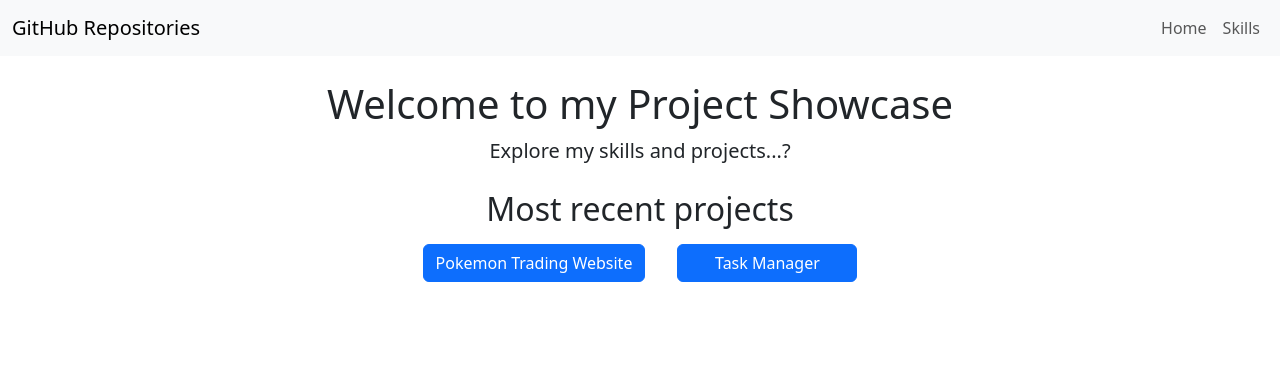
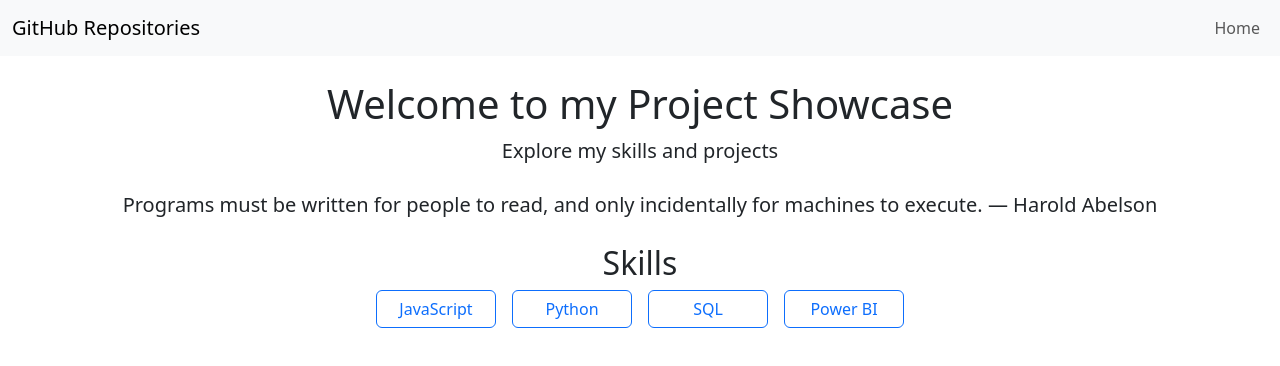
Before and after one commit to Bkedl/bkedl-hub, a React (Create React App) app: page / in a window 1280 px wide. Shown: the top 366 px of the page. Built offline with nearby package versions, Linux system fonts and the light colour scheme.

Commit message:
Added Quote to Homepage & Refactored skills section to be on homepage

```diff
--- a/src/App.js
+++ b/src/App.js
@@ -24,8 +24,10 @@ function App() {
 
           <div className="collapse navbar-collapse" id="navbarNav">
             <ul className="navbar-nav ms-auto">
-              <li className="nav-item"><Link className="nav-link" to="/">Home</Link></li>
-              <li className="nav-item"><Link className="nav-link" to="/Skills">Skills</Link></li>
+              <ul className="navbar-nav ms-auto">
+  <li className="nav-item"><Link className="nav-link" to="/">Home</Link></li>
+  {/* <li className="nav-item"><Link className="nav-link" to="/skills">Skills</Link></li> */}
+</ul>
             </ul>
           </div>
         </div>
@@ -34,7 +36,7 @@ function App() {
       <div className="container mt-4">
         <Routes>
           <Route path="/" element={<Home />} />
-          <Route path="/skills" element={<List />} />
+          {/* <Route path="/skills" element={<List />} /> */}
           <Route path="/skills/:skillName" element={<Details />} />
         </Routes>
       </div>
--- a/src/Home.js
+++ b/src/Home.js
@@ -1,22 +1,34 @@
 import React from 'react';
 import { Link } from 'react-router-dom';
-import { projects } from './data';
+import { skills } from './data';
+import QuoteRotator from './QuoteRotator';
 
 function Home() {
   return (
     <div className="text-center">
       <h1>Welcome to my Project Showcase</h1>
-      <p className="lead mb-4">Explore my skills and projects...?</p>
+      <p className="lead mb-4">Explore my skills and projects</p>
 
-{/* Unsure how to implement part below, will keep as placeholder for now */}
-      <h2>Most recent projects</h2>
-      <div className="d-flex flex-wrap justify-content-center gap-3">
-        {Object.entries(projects).map(([key, project]) => (
-          <Link key={key} to={`/skills/javascript`} className="btn btn-primary m-2" style={{ minWidth: '180px' }}>
-            {project.title}
-          </Link>
-        ))}
-      </div>
+      {/* Quote rotator */}
+      <QuoteRotator />
+
+      {/* Skills Section */}
+      <section>
+        <h2>Skills</h2>
+        <div className="d-flex flex-wrap gap-3 justify-content-center">
+          {skills.map(skill => (
+            <Link
+              key={skill.name}
+              to={`/skills/${skill.name.toLowerCase()}`}
+              className="btn btn-outline-primary"
+              style={{ minWidth: '120px', textAlign: 'center' }}
+              title={skill.description}
+            >
+              {skill.name}
+            </Link>
+          ))}
+        </div>
+      </section>
     </div>
   );
 }
--- /dev/null
+++ b/src/QuoteRotator.js
@@ -0,0 +1,22 @@
+import React, { useEffect, useState } from 'react';
+import quotes from './quotes';
+
+function QuoteRotator() {
+  const [index, setIndex] = useState(0);
+
+  useEffect(() => {
+    const interval = setInterval(() => {
+      setIndex(prevIndex => (prevIndex + 1) % quotes.length);
+    }, 5000); // change every 5 second
+
+    return () => clearInterval(interval);
+  }, []);
+
+  return (
+    <blockquote className="blockquote text-center my-4">
+      <p className="mb-0">{quotes[index]}</p>
+    </blockquote>
+  );
+}
+
+export default QuoteRotator;
--- /dev/null
+++ b/src/quotes.js
@@ -0,0 +1,9 @@
+const quotes = [
+  "Talk is cheap. Show me the code. — Linus Torvalds",
+  "Programs must be written for people to read, and only incidentally for machines to execute. — Harold Abelson",
+  "Any fool can write code that a computer can understand. Good programmers write code that humans can understand. — Martin Fowler",
+  "First, solve the problem. Then, write the code. — John Johnson",
+  "Experience is the name everyone gives to their mistakes. — Oscar Wilde",
+];
+
+export default quotes;
```
Also changed, not shown: src/Skills.js (deleted, +0 -20 lines).
